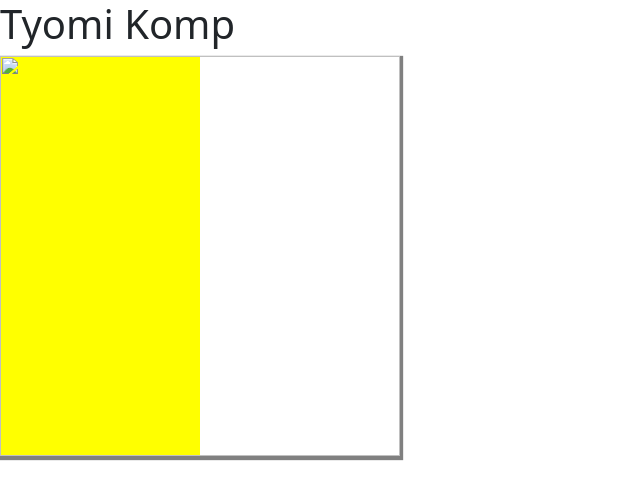
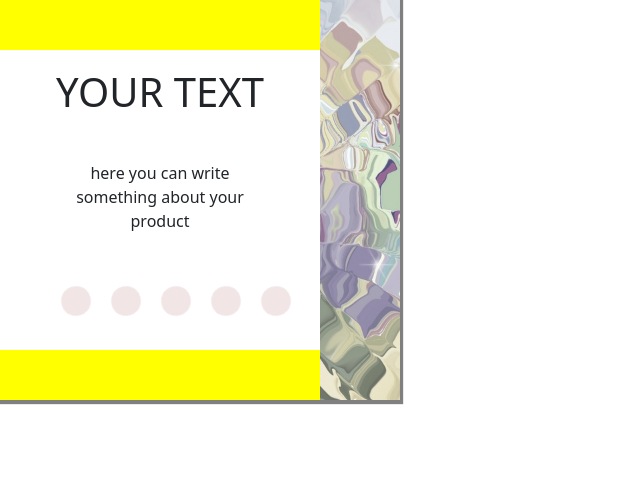
Before and after one commit to NairiAreg/jian, a plain HTML site: page indexner/tyom.html in a window 1280 px wide. Shown: the whole page, without its empty margins (0-640 px from the left). Drawn offline with nearby package versions, Linux system fonts and the light colour scheme; files that its build step writes are made by us from their sources.

Commit message:
Tyom's changes

```diff
--- a/css/tyom.css
+++ b/css/tyom.css
@@ -1,4 +1,4 @@
-.main {
+.main{
     width: 400px;
     height: 400px;
     box-shadow: 1px 2px 1px 2px grey;
@@ -6,16 +6,66 @@
     display: flex;
     position: relative;
 }
-
-.image {
-    left: 200px;
+.nkar{
+    transform: scale(1.1);
+    transition: 1s;
+    filter: grayscale(0);
 }
 
-.erkrord {
-    width: 100%;
-    height: 100%;
-    background-color: yellow;
-    position: absolute;
-    z-index: -1;
-    right: 200px;
+.erkrord{
+right: 100%;
+width: 80%;
+height: 100%;
+background-color: yellow;
+z-index: 2;
+position: absolute;
+display: flex;
+align-items: center;
+transition: 1s;
 }
+
+.main:hover .erkrord{
+    right: 20%;
+    transition: 1s;
+}
+.main:hover .nkar{
+    transform: scale(1);
+    transition: 1s;
+    filter: grayscale(75%);
+    opacity: 75%;
+}
+
+.spitak{
+width: 100%;
+height: 300px;
+background-color: white;
+display: flex;
+flex-direction: column;
+justify-content: space-around;
+align-items: center;
+}
+
+
+.awesome{
+    display: flex;
+}
+.awesome>a{
+    list-style: none;
+    margin: 0 10px;
+    background: rgb(241, 229, 229);
+    border: 1px solid rgb(241, 229, 229);
+    border-radius: 50%;
+    text-align: center;
+    width: 30px;
+    height: 30px;
+    color: red;
+    animation-delay: 2s;
+    animation-name: spin;
+    animation-duration: 4s;
+    animation-timing-function:ease;
+}
+@keyframes spin {
+    0%{transform: rotate(0deg);}
+    50%{transform: rotate(180deg);}
+    100%{transform: rotate(0deg);}
+}
--- a/indexner/tyom.html
+++ b/indexner/tyom.html
@@ -9,20 +9,31 @@
         integrity="sha384-KyZXEAg3QhqLMpG8r+8fhAXLRk2vvoC2f3B09zVXn8CA5QIVfZOJ3BCsw2P0p/We" crossorigin="anonymous">
     <link rel="stylesheet" href="https://pro.fontawesome.com/releases/v5.10.0/css/all.css"
         integrity="sha384-AYmEC3Yw5cVb3ZcuHtOA93w35dYTsvhLPVnYs9eStHfGJvOvKxVfELGroGkvsg+p" crossorigin="anonymous" />
-    <link rel="stylesheet" href="css/tyom.css">
-    <link rel="stylesheet" href="css/zara.css">
-    <link rel="stylesheet" href="css/miqo.css">
+    <link rel="stylesheet" href="../css/tyom.css">
+    <!-- <link rel="stylesheet" href="css/zara.css">
+    <link rel="stylesheet" href="css/miqo.css"> -->
     <title>Jian</title>
 </head>
 <body>
-    <h1>Tyomi Komp</h1>
-    <div class="main">
-        <div class="image">
-            <img width="400px" height="400px" class="nkar" src="img.jpg" alt="">
+    <section>
+        <div class="main">
+            <div class="image">
+                <img width="400px" height="400px" class="nkar" src="img1.jpg" alt="">
+            </div>
+            <div class="erkrord">
+                <div class="spitak">
+                    <h1>YOUR TEXT</h1>
+                    <p class="px-5 text-center">here you can write something about your product</p>
+                    <ul class="awesome">
+                        <a href="#"><li><i style="color: darkblue;" class="fa fa-facebook" aria-hidden="true"></i></li></a>
+                        <a href="#"><li><i class="fa fa-twitter" aria-hidden="true"></i></li></a>
+                        <a href="#"><li><i style="color: darkred;" class="fa fa-google-plus" aria-hidden="true"></i></li></a>
+                        <a href="#"><li><i class="fa fa-linkedin" aria-hidden="true"></i></li></a>
+                        <a href="#"><li><i style="color: deeppink;" class="fa fa-instagram" aria-hidden="true"></i></li></a>
+                    </ul>
+                </div>
+            </div>
         </div>
-        <div class="erkrord">
-
-        </div>
-    </div>
+    </section>
 </body>
 </html>
```
Also changed, not shown: indexner/img1.jpg (added).
